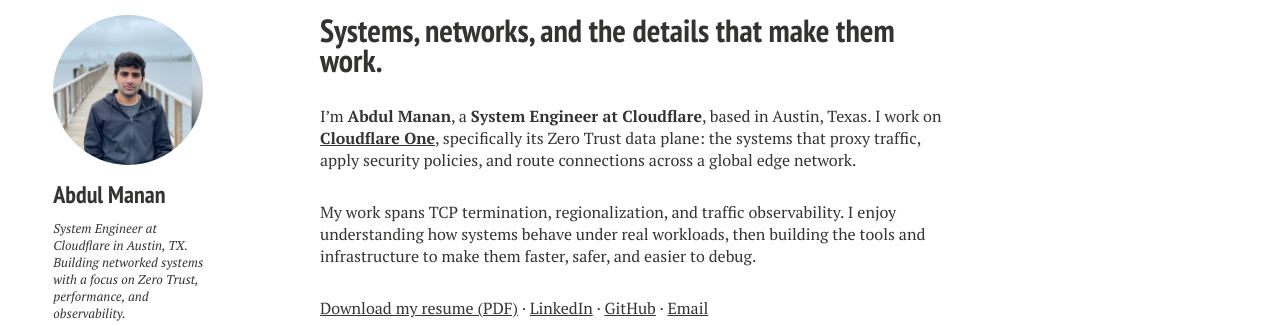
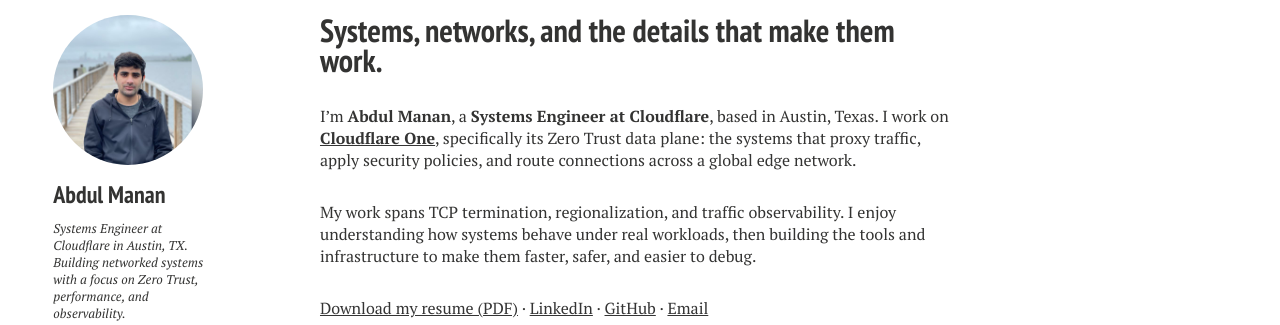
Before and after one commit to abdul-manaan/abdul-manaan.github.io, a Jekyll site: the page built from index.md, in a window 1280 px wide. Shown: the part 149-474 px from the top of the page. Built offline with Jekyll 4.4.1, drawn with Linux system fonts in a browser that asks for light colours; nearby versions of some CDN libraries; some web fonts are replaced.

Commit message:
Use Systems Engineer title on website

```diff
--- a/_config.yml
+++ b/_config.yml
@@ -1,13 +1,13 @@
 # Site wide configuration
 
-title: Abdul Manan | Systems & Networking Engineer
+title: Abdul Manan | Systems Engineer
 locale: en_US
 logo: # filename of a logo image that has been placed into your images directory
 # Enter the following platform usernames if you would like for them to appear on your site.
 owner:
   name: Abdul Manan
   avatar: bio-photo.jpg
-  bio: "System Engineer at Cloudflare in Austin, TX. Building networked systems with a focus on Zero Trust, performance, and observability."
+  bio: "Systems Engineer at Cloudflare in Austin, TX. Building networked systems with a focus on Zero Trust, performance, and observability."
   email: fnu.abdul.manan@gmail.com
   # Do not include the @ symbol in your Twitter username
   twitter: #username
--- a/index.md
+++ b/index.md
@@ -1,14 +1,14 @@
 ---
 layout: page
 title: Systems, networks, and the details that make them work.
-excerpt: Abdul Manan is a System Engineer at Cloudflare working on Zero Trust networking, distributed systems, and observability.
+excerpt: Abdul Manan is a Systems Engineer at Cloudflare working on Zero Trust networking, distributed systems, and observability.
 menutitle: Home
 menuorder: 1
 share: false
 tags: [Abdul Manan, Cloudflare, Networking, Distributed Systems, Zero Trust]
 ---
 
-I'm **Abdul Manan**, a **System Engineer at Cloudflare**, based in Austin, Texas. I work on **[Cloudflare One](https://developers.cloudflare.com/cloudflare-one/)**, specifically its Zero Trust data plane: the systems that proxy traffic, apply security policies, and route connections across a global edge network.
+I'm **Abdul Manan**, a **Systems Engineer at Cloudflare**, based in Austin, Texas. I work on **[Cloudflare One](https://developers.cloudflare.com/cloudflare-one/)**, specifically its Zero Trust data plane: the systems that proxy traffic, apply security policies, and route connections across a global edge network.
 
 My work spans TCP termination, regionalization, and traffic observability. I enjoy understanding how systems behave under real workloads, then building the tools and infrastructure to make them faster, safer, and easier to debug.
 
```
Also changed, not shown: resume.md (+1 -1 lines).
